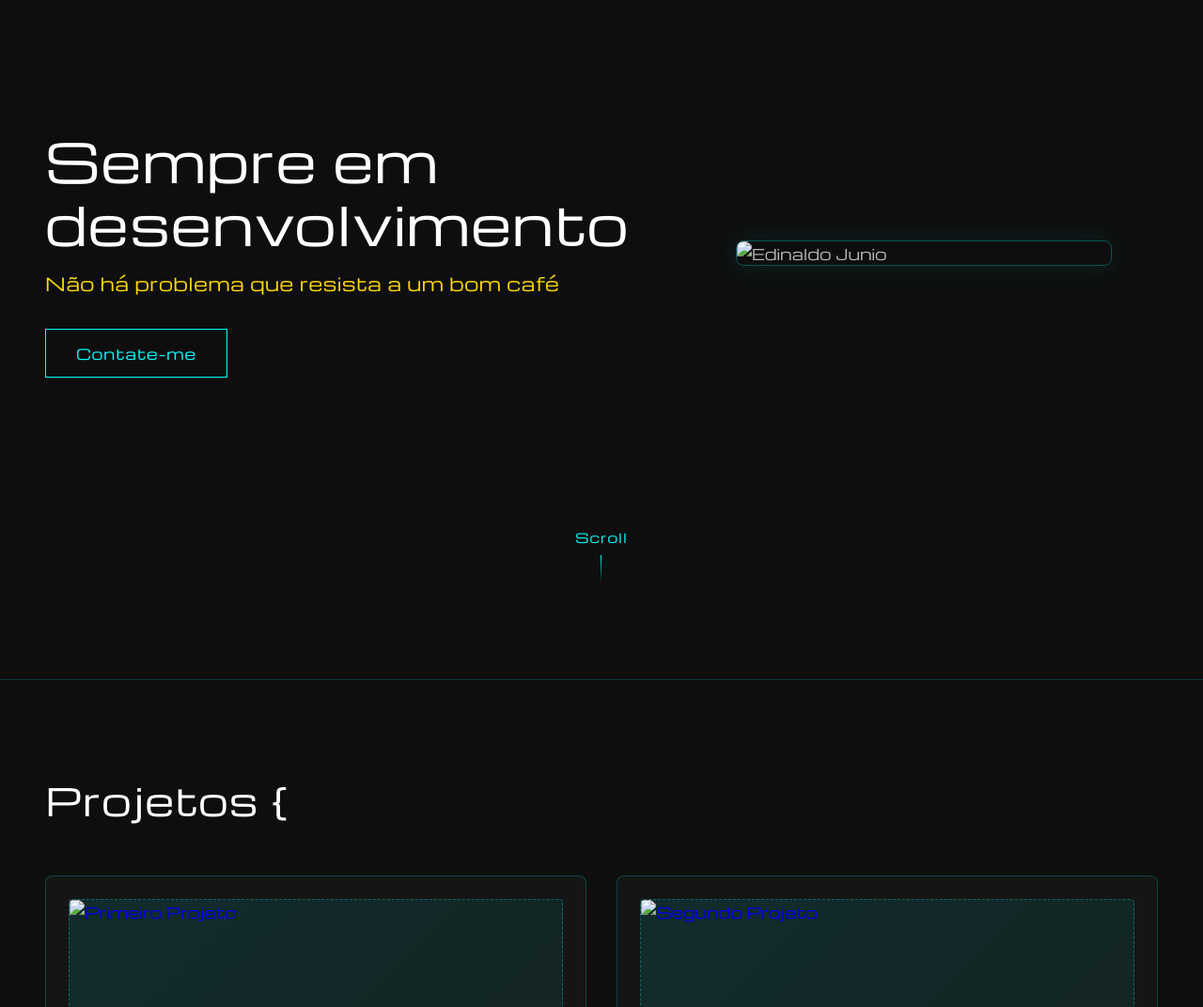
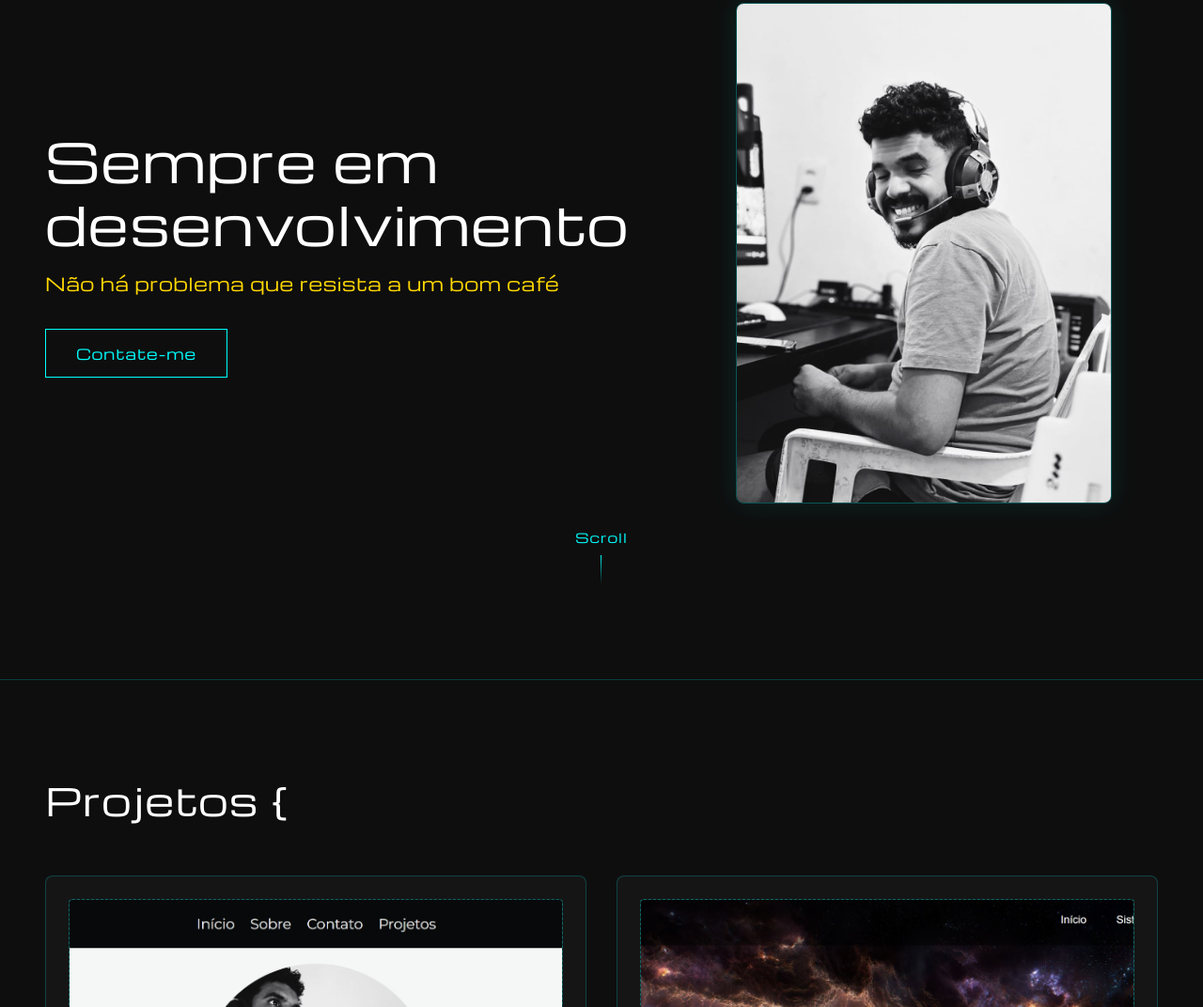
Before and after one commit to EdinaldoJunio/Portifolio, a plain HTML site: page index.html in a window 1280 px wide. Shown: the part 180-1252 px from the top of the page at 94% size. Drawn offline with nearby package versions, Linux system fonts and the light colour scheme; the site is published under a folder, as on GitHub Pages, so addresses that start at the root find nothing.

Commit message:
Update image paths to relative URLs

```diff
--- a/index.html
+++ b/index.html
@@ -35,7 +35,7 @@
                 <a href="#sobre" class="contact-button">Contate-me</a>
             </div>
             <div class="hero-image">
-                <img src="/img/feliz.jpg" alt="Edinaldo Junio">
+                <img src="./img/feliz.jpg" alt="Edinaldo Junio">
             </div>
         </div>
         <div class="scroll-indicator">
@@ -50,13 +50,13 @@
         <div class="projects-grid">
             <a href="https://edinaldojunio.github.io/apresentacaoPitch/" target="_blank">
                 <div class="project-card">
-                    <div class="project-placeholder"><img src="/img/primeiro-projeto.jpg" alt="Primeiro Projeto"></div>
+                    <div class="project-placeholder"><img src="./img/primeiro-projeto.jpg" alt="Primeiro Projeto"></div>
                     <h3>Projeto de apresentação PITCH</h3>
                 </div>
             </a>
             <a href="https://edinaldojunio.github.io/projeto-css/exercicio10.html" target="_blank">
                 <div class="project-card">
-                    <div class="project-placeholder"><img src="/img/segundo-projeto.jpg" alt="Segundo Projeto"></div>
+                    <div class="project-placeholder"><img src="./img/segundo-projeto.jpg" alt="Segundo Projeto"></div>
                     <h3>Projeto CSS</h3>
                 </div>
             </a>
```
